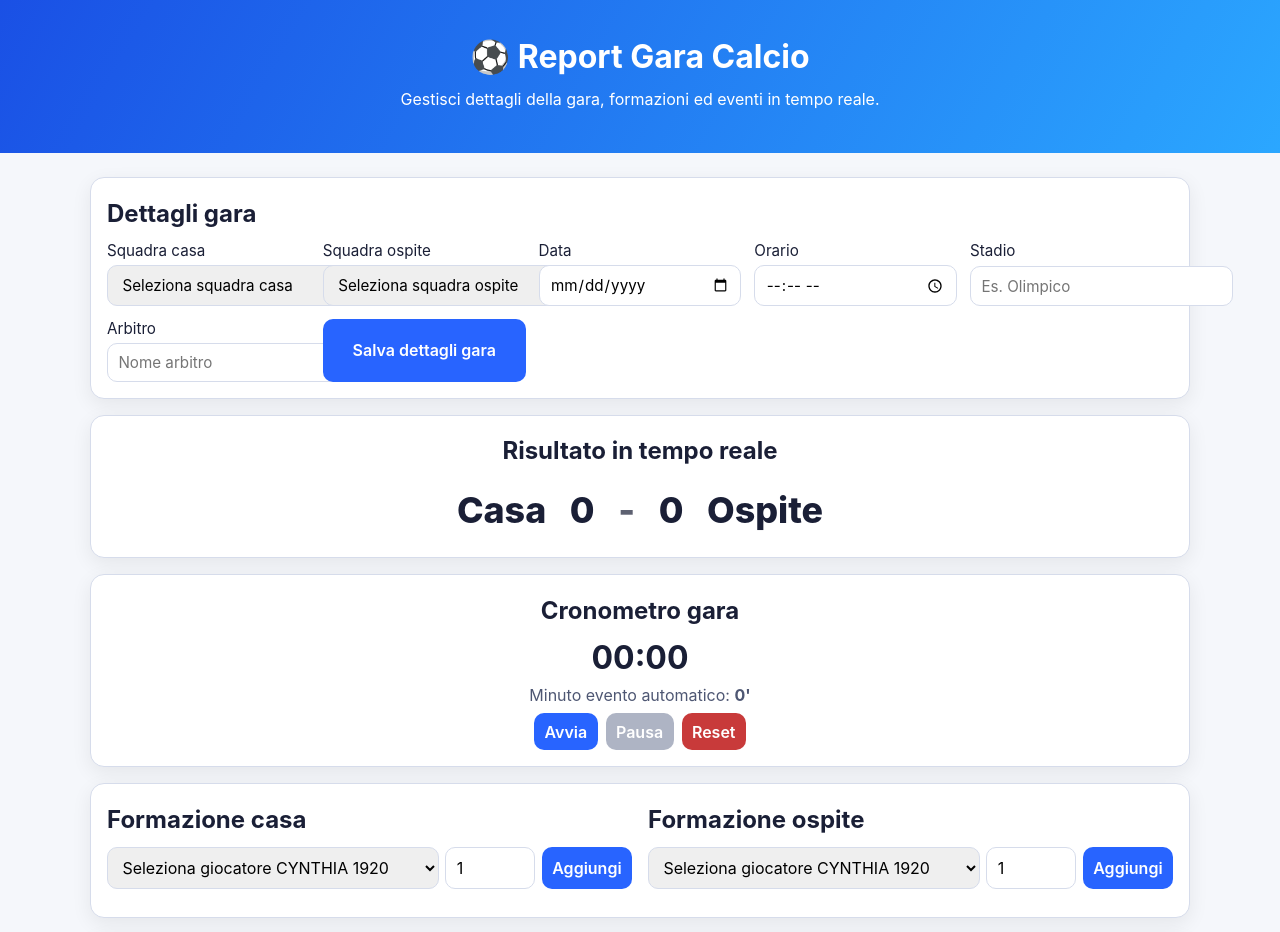
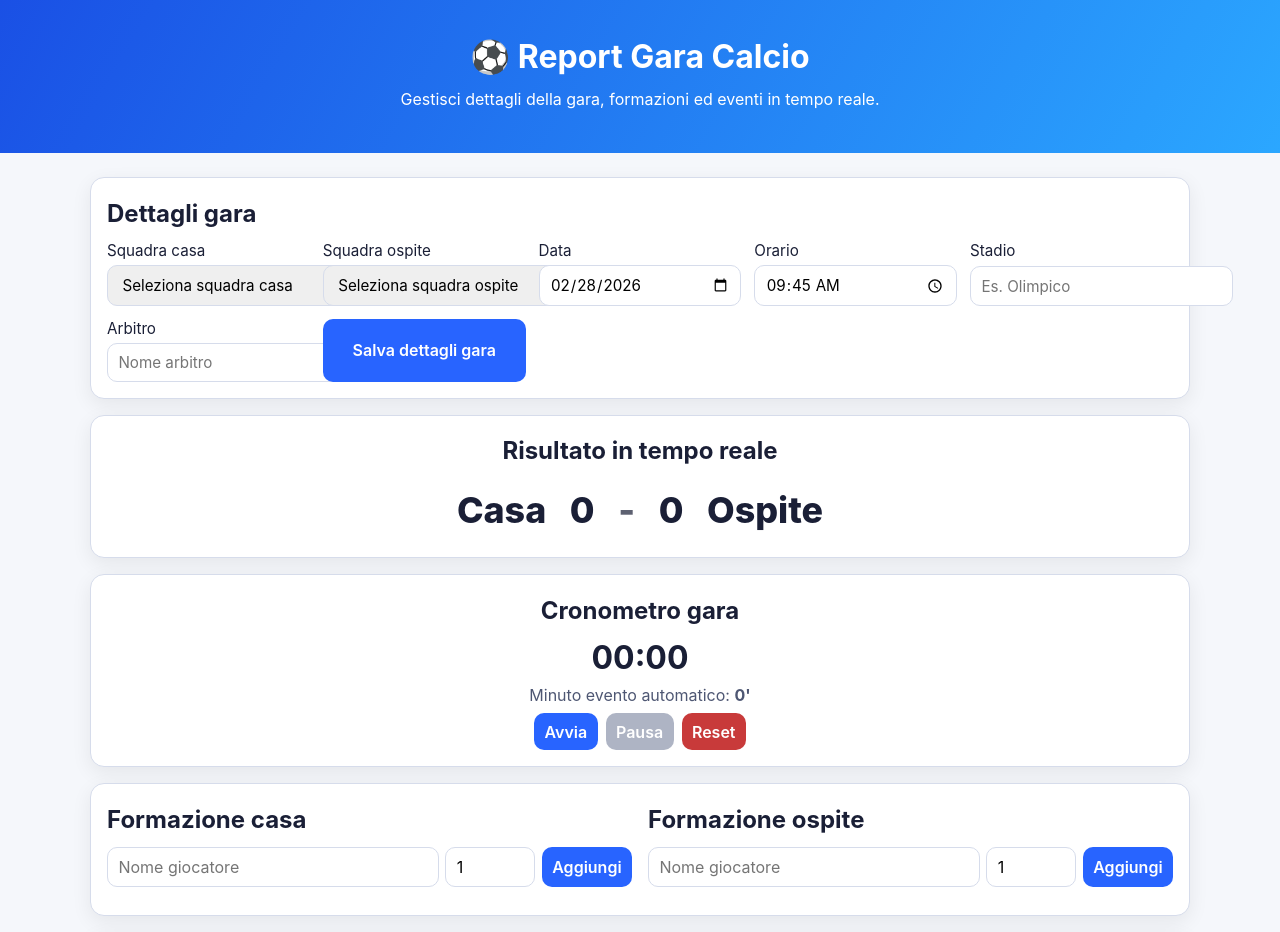
Before and after one commit to pmonaldi68/ReportGaraCalcio, a plain HTML site: page index.html in a window 1280 px wide. Shown: the top 932 px of the page. Drawn offline with Linux system fonts and the light colour scheme.

Commit message:
Corregge modalità CYNTHIA ospite e numerazione progressiva

```diff
--- a/app.js
+++ b/app.js
@@ -56,6 +56,8 @@ const liveHomeGoals = document.querySelector("#live-home-goals");
 const liveAwayGoals = document.querySelector("#live-away-goals");
 const homeNumberInput = homeLineupForm.querySelector('input[name="number"]');
 const awayNumberInput = awayLineupForm.querySelector('input[name="number"]');
+const awayPlayerInput = document.querySelector("#away-player-input");
+const awayPlayerSelect = document.querySelector("#away-player-select");
 
 matchForm.addEventListener("submit", (event) => {
   event.preventDefault();
@@ -69,6 +71,7 @@ matchForm.addEventListener("submit", (event) => {
     referee: formData.get("referee").trim(),
   };
   persistAndRender();
+  syncAwayPlayerMode();
 });
 
 homeLineupForm.addEventListener("submit", (event) => addLineupPlayer(event, "home", homeLineupForm));
@@ -116,16 +119,18 @@ resetBtn.addEventListener("click", () => {
   }
 
   state = structuredClone(defaultState);
+  applyCurrentDateTimeDefaults(state);
   stopClockInterval();
   persistAndRender();
   syncClockIntervalWithState();
+  syncLineupNumberInputs();
+  syncAwayPlayerMode();
 });
 
 function addLineupPlayer(event, team, form) {
   event.preventDefault();
   const formData = new FormData(form);
-  const rawPlayer = formData.get("player");
-  const player = typeof rawPlayer === "string" ? rawPlayer.trim() : "";
+  const player = getSelectedLineupPlayer(team, formData);
   const number = Number(formData.get("number"));
 
   if (!player || Number.isNaN(number) || number < 1 || number > MAX_LINEUP_NUMBER) {
@@ -147,7 +152,7 @@ function addLineupPlayer(event, team, form) {
   });
 
   state.lineups[team].sort((a, b) => a.number - b.number);
-  form.player.selectedIndex = 0;
+  resetLineupPlayerField(team);
   persistAndRender();
   setNextLineupNumber(team);
 }
@@ -330,13 +335,63 @@ function renderScoreAndStats() {
   `;
 }
 
-function getNextLineupNumber(team) {
-  if (!state.lineups[team].length) {
-    return 1;
+function getCurrentDateTime() {
+  const now = new Date();
+  const date = now.toISOString().slice(0, 10);
+  const time = `${String(now.getHours()).padStart(2, "0")}:${String(now.getMinutes()).padStart(2, "0")}`;
+  return { date, time };
+}
+
+function applyCurrentDateTimeDefaults(targetState) {
+  const current = getCurrentDateTime();
+  if (!targetState.match.date) targetState.match.date = current.date;
+  if (!targetState.match.time) targetState.match.time = current.time;
+}
+
+function isCynthiaAwaySelected() {
+  return state.match.awayTeam === "A.S.D. CYNTHIA 1920";
+}
+
+function syncAwayPlayerMode() {
+  const useSelect = isCynthiaAwaySelected();
+  awayPlayerInput.hidden = useSelect;
+  awayPlayerInput.disabled = useSelect;
+  awayPlayerInput.required = !useSelect;
+
+  awayPlayerSelect.hidden = !useSelect;
+  awayPlayerSelect.disabled = !useSelect;
+  awayPlayerSelect.required = useSelect;
+}
+
+function getSelectedLineupPlayer(team, formData) {
+  if (team === "away" && isCynthiaAwaySelected()) {
+    return String(formData.get("playerSelect") || "").trim();
+  }
+  return String(formData.get("player") || "").trim();
+}
+
+function resetLineupPlayerField(team) {
+  if (team === "away" && isCynthiaAwaySelected()) {
+    awayPlayerSelect.selectedIndex = 0;
+    return;
   }
 
-  const maxAssigned = Math.max(...state.lineups[team].map((player) => player.number));
-  return Math.min(MAX_LINEUP_NUMBER, maxAssigned + 1);
+  if (team === "away") {
+    awayPlayerInput.value = "";
+    return;
+  }
+
+  homeLineupForm.player.value = "";
+}
+
+function getNextLineupNumber(team) {
+  const used = new Set(state.lineups[team].map((player) => player.number));
+  for (let number = 1; number <= MAX_LINEUP_NUMBER; number += 1) {
+    if (!used.has(number)) {
+      return number;
+    }
+  }
+  return MAX_LINEUP_NUMBER;
 }
 
 function setNextLineupNumber(team) {
@@ -383,8 +438,10 @@ function loadState() {
   }
 }
 
+applyCurrentDateTimeDefaults(state);
 minuteInput.readOnly = autoMinuteInput.checked;
 setEventMinuteFromClock();
 syncClockIntervalWithState();
 syncLineupNumberInputs();
+syncAwayPlayerMode();
 render();
--- a/index.html
+++ b/index.html
@@ -112,39 +112,7 @@
         <div>
           <h2>Formazione casa</h2>
           <form id="home-lineup-form" class="inline-form">
-            <select id="home-player-select" name="player" required>
-              <option value="">Seleziona giocatore CYNTHIA 1920</option>
-              <option value="BISCONTI CLAUDIO">BISCONTI CLAUDIO</option>
-              <option value="CALDARINI DAMIANO">CALDARINI DAMIANO</option>
-              <option value="CAMPOLI DIEGO">CAMPOLI DIEGO</option>
-              <option value="COLAGROSSI MATTEO">COLAGROSSI MATTEO</option>
-              <option value="D'AGAPITI PIERPAOLO">D'AGAPITI PIERPAOLO</option>
-              <option value="DE BONIS MATTEO">DE BONIS MATTEO</option>
-              <option value="DE CICCHI ALESSANDRO">DE CICCHI ALESSANDRO</option>
-              <option value="DI VENTURA MARIO">DI VENTURA MARIO</option>
-              <option value="EVANGELISTI ANDREA">EVANGELISTI ANDREA</option>
-              <option value="FALCHETTI MANUEL">FALCHETTI MANUEL</option>
-              <option value="FALCONI FLAVIO">FALCONI FLAVIO</option>
-              <option value="FRISCIONI LEONARDO">FRISCIONI LEONARDO</option>
-              <option value="GIUBBINI LUCA">GIUBBINI LUCA</option>
-              <option value="GUTIERREZ A. AUGUSTIN">GUTIERREZ A. AUGUSTIN</option>
-              <option value="IPPOLITO RICCARDO">IPPOLITO RICCARDO</option>
-              <option value="LESTINI FABIO">LESTINI FABIO</option>
-              <option value="MACELLARI MATTEO">MACELLARI MATTEO</option>
-              <option value="MARKU AMARILDO">MARKU AMARILDO</option>
-              <option value="MATTIA DAVIDE">MATTIA DAVIDE</option>
-              <option value="MONNI TIZIANO">MONNI TIZIANO</option>
-              <option value="MORTAROLI MATTEO">MORTAROLI MATTEO</option>
-              <option value="PEPE MATTEO">PEPE MATTEO</option>
-              <option value="PERI LORENZO">PERI LORENZO</option>
-              <option value="PRESCIUTTI ANDREA">PRESCIUTTI ANDREA</option>
-              <option value="RANIERI VALERIO">RANIERI VALERIO</option>
-              <option value="SANGERMANO GIORDANO">SANGERMANO GIORDANO</option>
-              <option value="SANTI PIERLUIGI">SANTI PIERLUIGI</option>
-              <option value="SERAFINI SIMONE">SERAFINI SIMONE</option>
-              <option value="TOFA FRANCESCO">TOFA FRANCESCO</option>
-              <option value="UGOLINI MANUEL">UGOLINI MANUEL</option>
-            </select>
+            <input name="player" placeholder="Nome giocatore" required />
             <input name="number" type="number" min="1" max="20" required readonly />
             <button type="submit">Aggiungi</button>
           </form>
@@ -153,7 +121,8 @@
         <div>
           <h2>Formazione ospite</h2>
           <form id="away-lineup-form" class="inline-form">
-            <select id="away-player-select" name="player" required>
+            <input id="away-player-input" name="player" placeholder="Nome giocatore" required />
+            <select id="away-player-select" name="playerSelect" hidden>
               <option value="">Seleziona giocatore CYNTHIA 1920</option>
               <option value="BISCONTI CLAUDIO">BISCONTI CLAUDIO</option>
               <option value="CALDARINI DAMIANO">CALDARINI DAMIANO</option>
```
Also changed, not shown: 1 other file.
